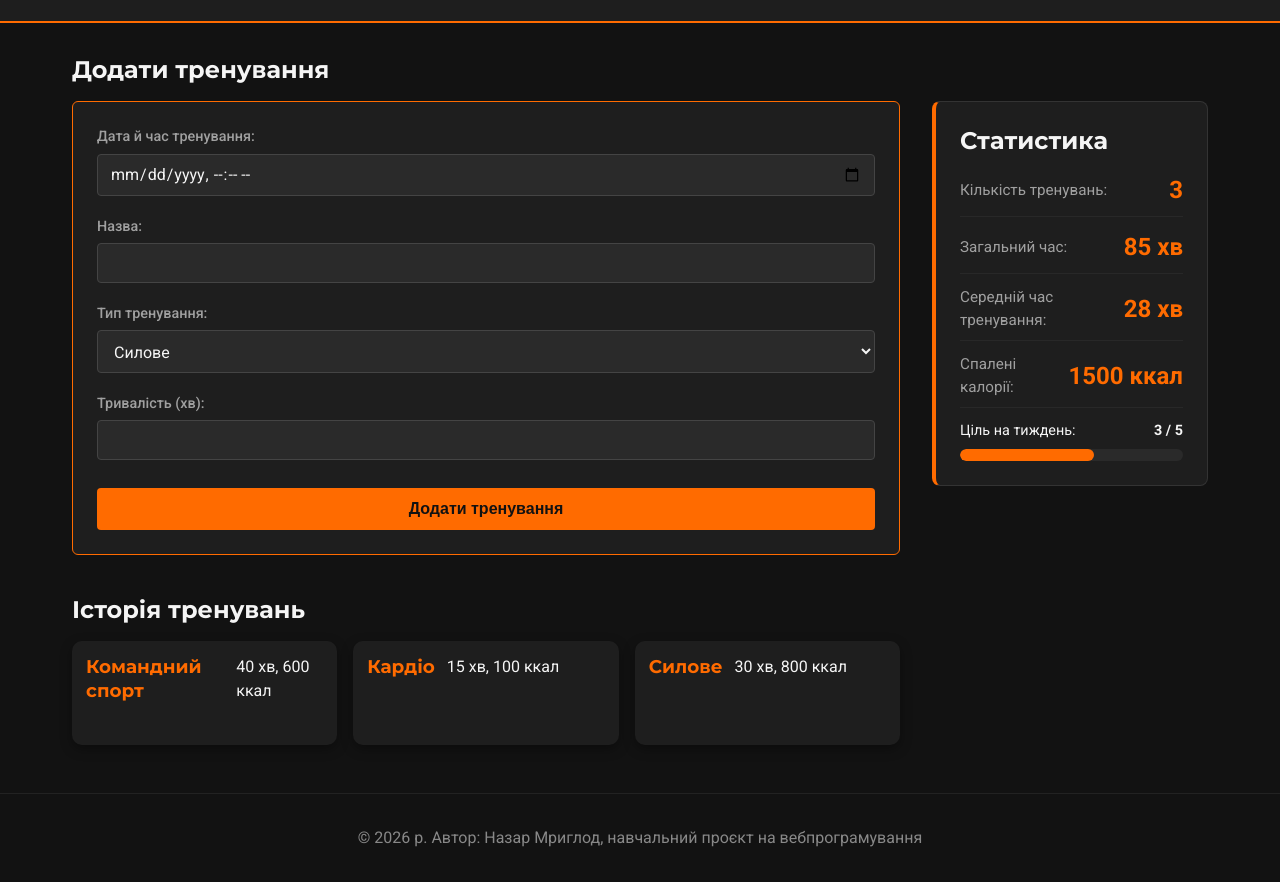
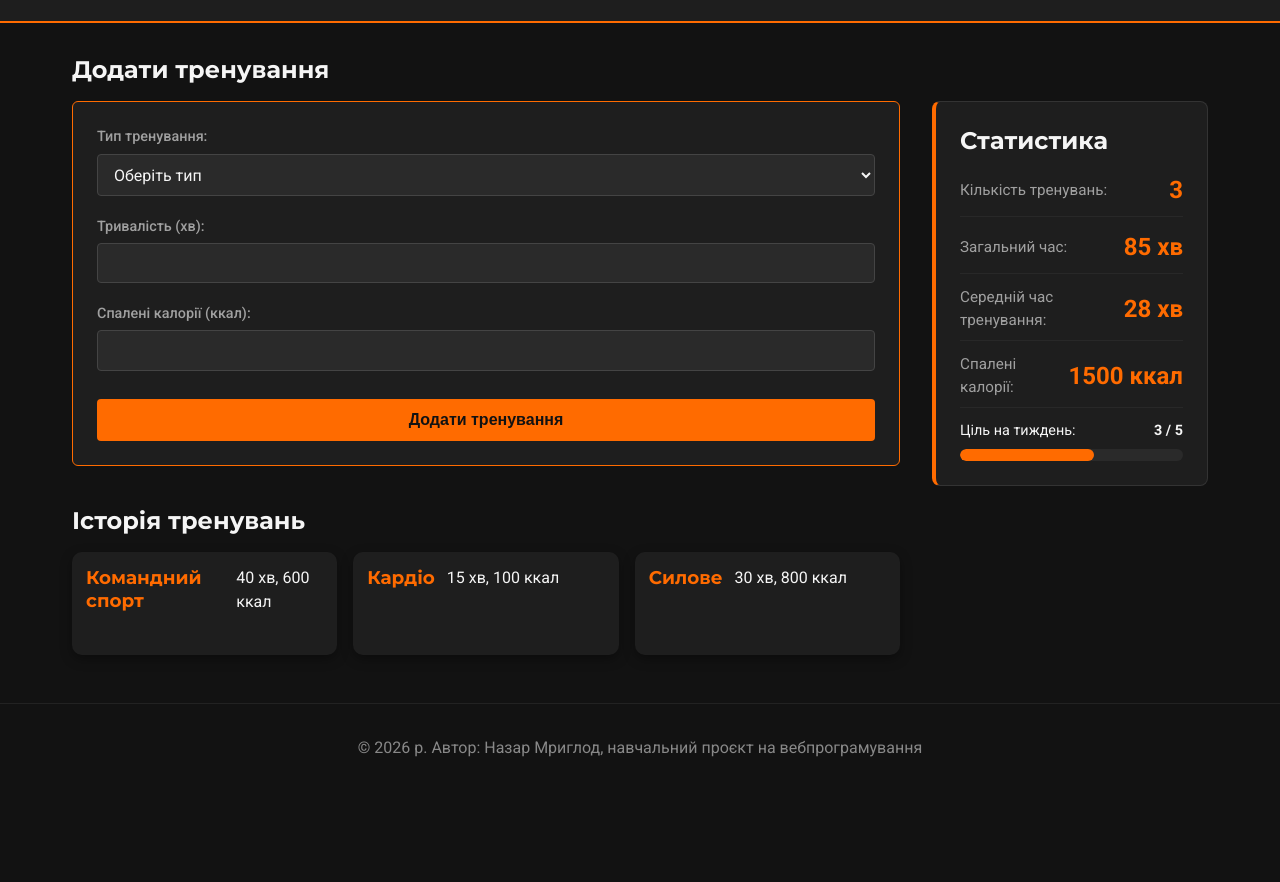
Before and after one commit to Megastar29/Workout-tracker, a plain HTML site: page index.html in a window 1280 px wide. Shown: the part 65-947 px from the top of the page. After the commit the page ends 857 px from the top, so only its background shows below. Drawn offline with Linux system fonts and the light colour scheme.

Commit message:
Form changed. Name of training and date of training fields removed. Calories fields was added. Default value for select was added. Options values was translated into ukrainian. Form submit event listener was written. New article-card now is constructed when button submit pressed after data inputed in the form.

```diff
--- a/index.html
+++ b/index.html
@@ -16,41 +16,23 @@
       <main>
         <section>
           <h2>Додати тренування</h2>
-          <form action="#" method="post">
-            <div class="form-group">
-              <label class="form-label" for="date-input"
-                >Дата й час тренування:</label
-              >
-              <input
-                class="value-input"
-                type="datetime-local"
-                id="date-input"
-                name="workout-date"
-                required
-              />
-            </div>
-
-            <div class="form-group">
-              <label class="form-label" for="workout-name">Назва:</label>
-              <input
-                class="value-input"
-                type="text"
-                id="workout-name"
-                name="workout-name"
-                required
-              />
-            </div>
-
+          <form id="workout-form" action="#" method="post">
             <div class="form-group">
               <label class="form-label" for="workout-type"
                 >Тип тренування:</label
               >
-              <select class="value-input" name="workout-type" id="workout-type">
-                <option value="strength">Силове</option>
-                <option value="cardio">Кардіо</option>
-                <option value="functional">Функціональне</option>
-                <option value="yoga">Йога</option>
-                <option value="team-sport">Командний спорт</option>
+              <select
+                class="value-input"
+                name="type"
+                id="workout-type"
+                required
+              >
+                <option value="" disabled selected>Оберіть тип</option>
+                <option value="Силове">Силове</option>
+                <option value="Кардіо">Кардіо</option>
+                <option value="Функціональне">Функціональне</option>
+                <option value="Йога">Йога</option>
+                <option value="Командний спорт">Командний спорт</option>
               </select>
             </div>
 
@@ -62,11 +44,39 @@
                 class="value-input"
                 type="number"
                 id="duration-input"
-                name="duration"
+                name="minutes"
                 min="1"
                 required
               />
             </div>
+
+            <div class="form-group">
+              <label class="form-label" for="calories-input"
+                >Спалені калорії (ккал):</label
+              >
+              <input
+                class="value-input"
+                type="number"
+                id="calories-input"
+                name="calories"
+                min="1"
+                required
+              />
+            </div>
+
+            <!--
+            <div class="form-group">
+              <label class="form-label" for="date-input"
+                >Дата й час тренування:</label
+              >
+              <input
+                class="value-input"
+                type="datetime-local"
+                id="date-input"
+                name="workout-date"
+              />
+            </div>
+          -->
 
             <button class="submit-button" type="submit">
               Додати тренування
--- a/js/script.js
+++ b/js/script.js
@@ -102,5 +102,26 @@ const caloriesPerMinute = (w) => Math.round(w.calories / w.minutes);
 //     );
 // }
 
+const form = document.querySelector("#workout-form");
+form.addEventListener("submit", (event) => {
+  event.preventDefault();
+
+  const typeSelect = document.querySelector("#workout-type");
+  const durationInput = document.querySelector("#duration-input");
+  const caloriesInput = document.querySelector("#calories-input");
+
+  const type = typeSelect.value;
+  const duration = Number(durationInput.value);
+  const calories = Number(caloriesInput.value);
+
+  const newTraining = { type: type, minutes: duration, calories: calories };
+  workouts.push(newTraining);
+  renderCards(workouts);
+  updateStatistics(workouts);
+
+  form.reset();
+});
+
 renderCards(workouts);
 updateStatistics(workouts);
+console.log("test1");
```
